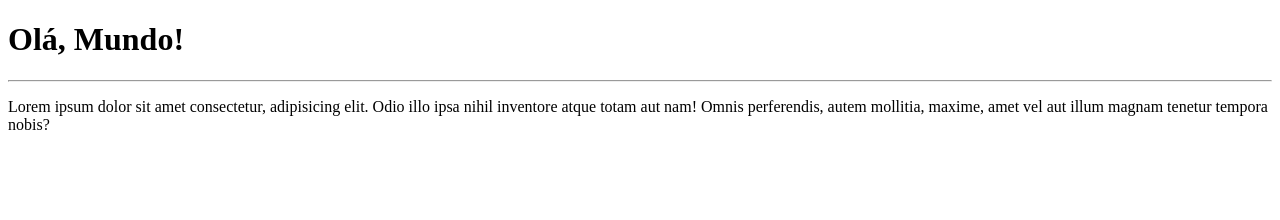
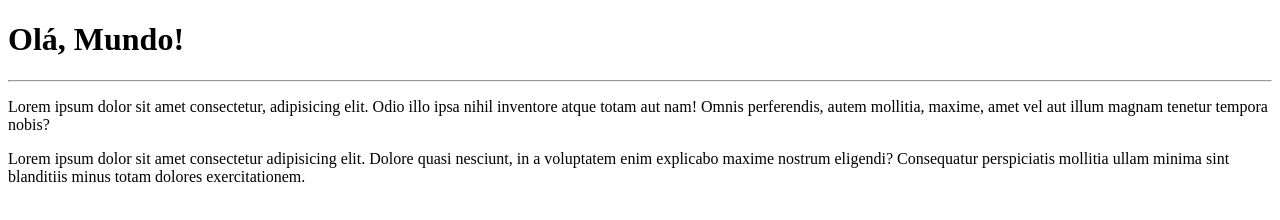
Before and after one commit to SandersonGit/Ol--Mundo, a plain HTML site: page Site-exemplo/index.html in a window 1280 px wide. Drawn offline with Linux system fonts and the light colour scheme.

Commit message:
adicionei um novo paragrafo

```diff
--- a/Site-exemplo/index.html
+++ b/Site-exemplo/index.html
@@ -10,7 +10,7 @@
     <h1>Olá, Mundo!</h1>
     <hr>
     <p>Lorem ipsum dolor sit amet consectetur, adipisicing elit. Odio illo ipsa nihil inventore atque totam aut nam! Omnis perferendis, autem mollitia, maxime, amet vel aut illum magnam tenetur tempora nobis?</p>
-
+    <p>Lorem ipsum dolor sit amet consectetur adipisicing elit. Dolore quasi nesciunt, in a voluptatem enim explicabo maxime nostrum eligendi? Consequatur perspiciatis mollitia ullam minima sint blanditiis minus totam dolores exercitationem.</p>
 
 </body>
 </html>
```
